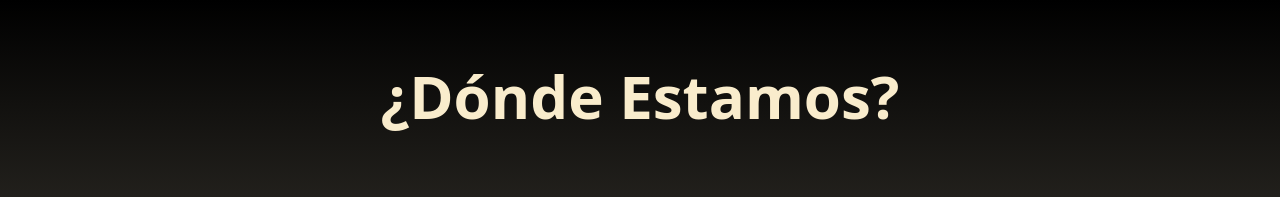
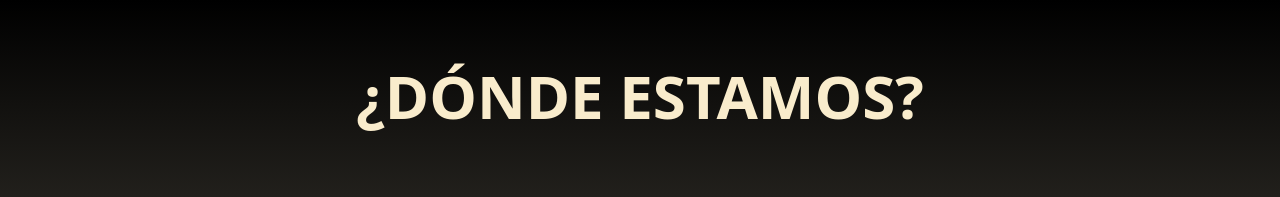
Before and after one commit to Fprobaos/Fuezva-Probaos, a website: page pages/dondeestamos.html in a window 1280 px wide. Shown: the top 197 px of the page. Drawn offline with nearby package versions, Linux system fonts and the light colour scheme.

Commit message:
entrega final 2

```diff
--- a/pages/dondeestamos.html
+++ b/pages/dondeestamos.html
@@ -21,7 +21,7 @@
 
                     <div class="col-12">
 
-                         <h1>¿Dónde Estamos?</h1>
+                         <h1>¿DÓNDE ESTAMOS?</h1>
 
                         <nav>
 
```
Also changed, not shown: pages/nosotros.html (+1 -1 lines).
